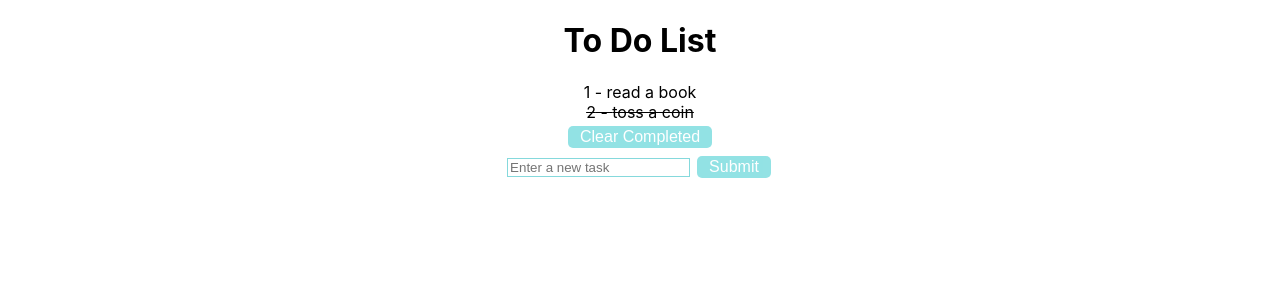
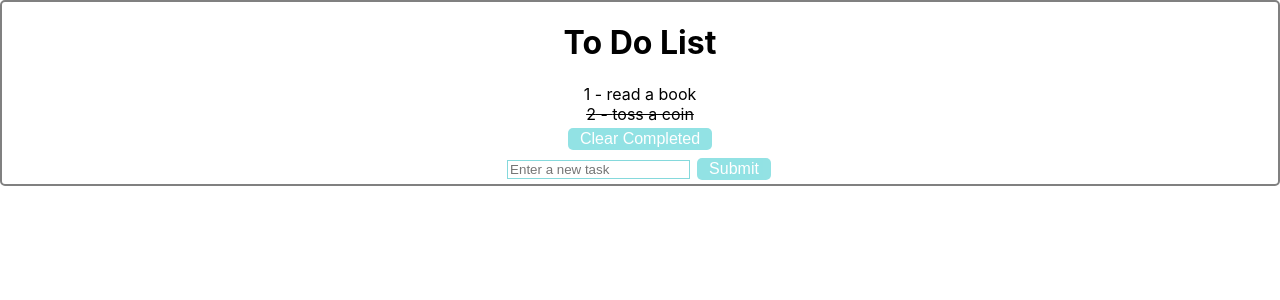
Before and after one commit to yusufhayirli/Todolist-React.js, a React (Create React App) app: page / in a window 1280 px wide. Shown: the top 300 px of the page. Built offline with nearby package versions, Linux system fonts and the light colour scheme.

Commit message:
Refactor, Todolist is a component

```diff
--- a/src/App.css
+++ b/src/App.css
@@ -1,5 +1,7 @@
 .App {
   text-align: center;
+  border: 2px solid gray;
+  border-radius: 5px;
 }
 
 .button {
--- a/src/App.js
+++ b/src/App.js
@@ -1,42 +1,12 @@
 import react, { useState } from 'react';
 import './App.css';
-import Header from './components/Header';
-import List from './components/List';
-import Form from './components/Form';
+import Todolist from './components/Todolist';
 
 function App() {
-
-  const [newTask, setNewTask] = useState('');
-
-  const [list, setList] = useState(
-    [
-        {
-          task: 'read a book',
-          isDone: false
-        },
-        {
-          task: 'toss a coin',
-          isDone: true
-        },
-    ]
-  );
-
   return (
     <div className="App">
 
-      <Header/>
-
-      <List
-        list={list}
-        setList={setList}
-      />
-
-      <Form
-        newTask={newTask}
-        setNewTask={setNewTask}
-        list={list}
-        setList={setList}
-      />
+      <Todolist/>
 
     </div>
   );
--- a/src/components/Form.js
+++ b/src/components/Form.js
@@ -11,7 +11,7 @@ const Form = ({
     setNewTask(e.target.value);
   }
 
-  //both works
+  //both work
   const submitHandler = () => {
     if(newTask==="") {
       alert("Enter a task!");
@@ -28,7 +28,7 @@ const Form = ({
   }
 
   return (
-    <div>
+    <div className="form-container">
       <form>
       <input
         type="text"
--- a/src/components/Header.js
+++ b/src/components/Header.js
@@ -2,7 +2,7 @@ import react from "react";
 
 const Header = () => {
   return (
-    <div>
+    <div className="header-container">
 
       <h1>To Do List</h1>
 
--- a/src/components/List.js
+++ b/src/components/List.js
@@ -17,7 +17,7 @@ const List = ({
   }
 
   return (
-    <div className="container"
+    <div className="list-container"
     style={{display:"flex", justifyContent:"center", flexDirection:"column"}}>
       <div className="list-fetch">
         {
--- /dev/null
+++ b/src/components/Todolist.js
@@ -0,0 +1,42 @@
+import react, { useState } from "react";
+import Header from "./Header";
+import List from "./List";
+import Form from "./Form";
+
+const Todolist = () => {
+
+  const [newTask, setNewTask] = useState('');
+
+  const [list, setList] = useState(
+    [
+        {
+          task: 'read a book',
+          isDone: false
+        },
+        {
+          task: 'toss a coin',
+          isDone: true
+        },
+    ]
+  );
+
+  return(
+    <div className="todolist-container">
+    <Header/>
+
+      <List
+        list={list}
+        setList={setList}
+      />
+
+      <Form
+        newTask={newTask}
+        setNewTask={setNewTask}
+        list={list}
+        setList={setList}
+      />
+    </div>
+  )
+}
+
+export default Todolist;
```
